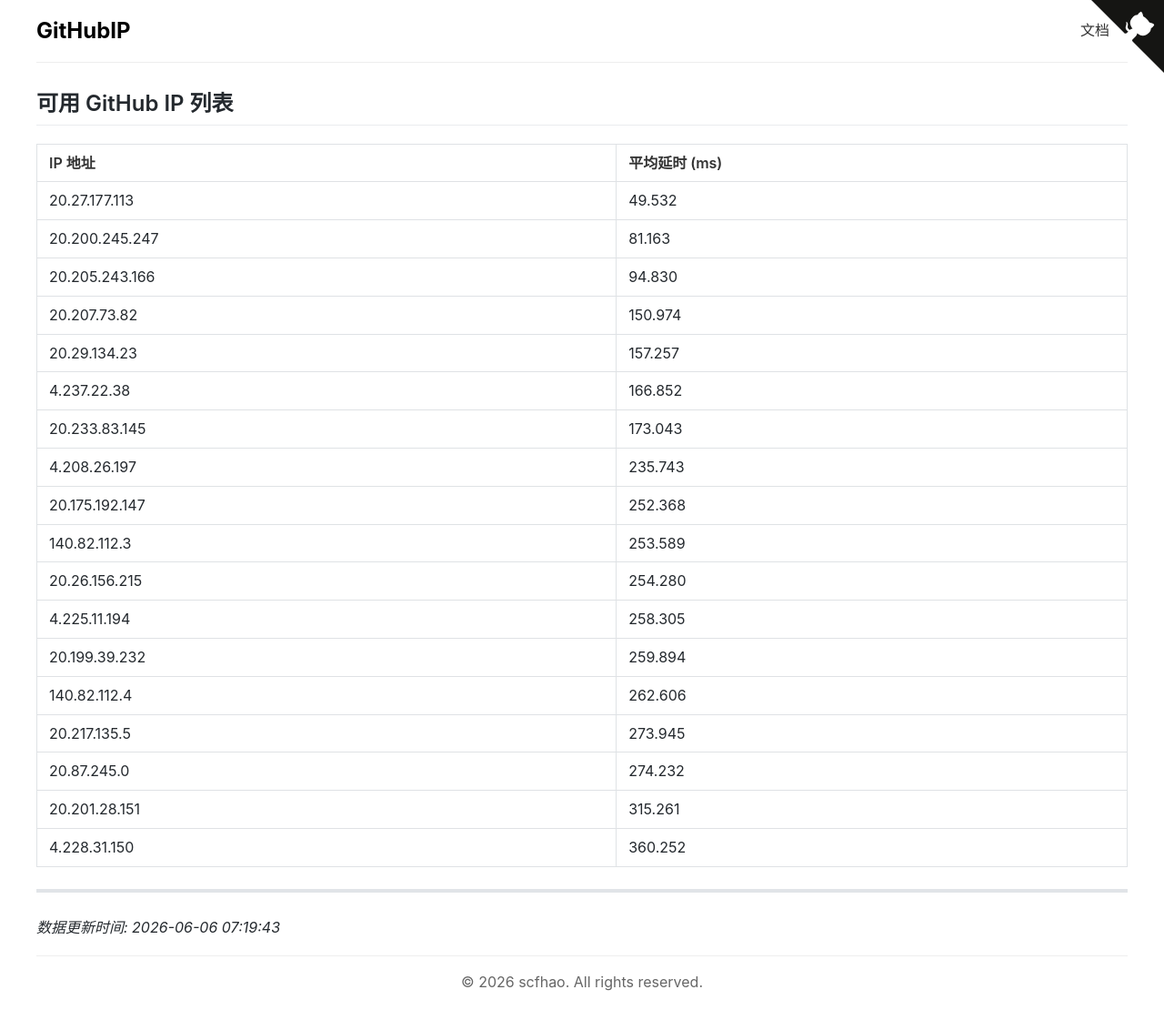
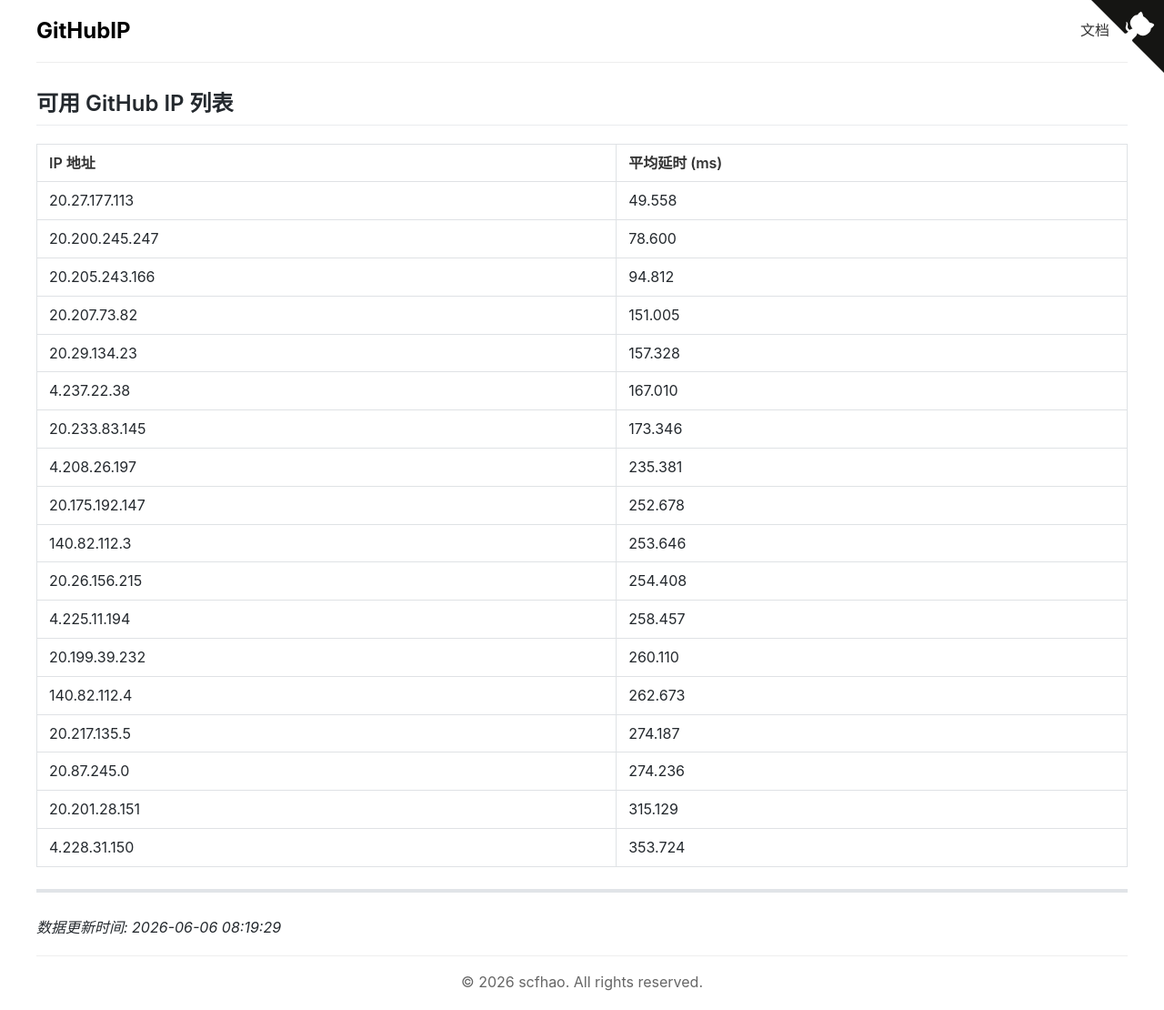
Before and after one commit to scfhao/GitHubIP, a Jekyll site: the page built from index.md, in a window 1280 px wide. Shown: the whole page at 91% size. Built offline with Jekyll 4.4.1, drawn with Linux system fonts in a browser that asks for light colours.

Commit message:
自动脚本执行 - 2026-06-06 08:19:29

```diff
--- a/index.md
+++ b/index.md
@@ -1,32 +1,32 @@
 ---
 layout: home
 title: GitHub IP 列表
-date: 2026-06-06 07:19:43
+date: 2026-06-06 08:19:29
 ---
 
 ## 可用 GitHub IP 列表
 
 | IP 地址 | 平均延时 (ms) |
 |---------|--------------|
-| 20.27.177.113 | 49.532 |
-| 20.200.245.247 | 81.163 |
-| 20.205.243.166 | 94.830 |
-| 20.207.73.82 | 150.974 |
-| 20.29.134.23 | 157.257 |
-| 4.237.22.38 | 166.852 |
-| 20.233.83.145 | 173.043 |
-| 4.208.26.197 | 235.743 |
-| 20.175.192.147 | 252.368 |
-| 140.82.112.3 | 253.589 |
-| 20.26.156.215 | 254.280 |
-| 4.225.11.194 | 258.305 |
-| 20.199.39.232 | 259.894 |
-| 140.82.112.4 | 262.606 |
-| 20.217.135.5 | 273.945 |
-| 20.87.245.0 | 274.232 |
-| 20.201.28.151 | 315.261 |
-| 4.228.31.150 | 360.252 |
+| 20.27.177.113 | 49.558 |
+| 20.200.245.247 | 78.600 |
+| 20.205.243.166 | 94.812 |
+| 20.207.73.82 | 151.005 |
+| 20.29.134.23 | 157.328 |
+| 4.237.22.38 | 167.010 |
+| 20.233.83.145 | 173.346 |
+| 4.208.26.197 | 235.381 |
+| 20.175.192.147 | 252.678 |
+| 140.82.112.3 | 253.646 |
+| 20.26.156.215 | 254.408 |
+| 4.225.11.194 | 258.457 |
+| 20.199.39.232 | 260.110 |
+| 140.82.112.4 | 262.673 |
+| 20.217.135.5 | 274.187 |
+| 20.87.245.0 | 274.236 |
+| 20.201.28.151 | 315.129 |
+| 4.228.31.150 | 353.724 |
 
 ---
 
-*数据更新时间: 2026-06-06 07:19:43*
+*数据更新时间: 2026-06-06 08:19:29*
```
